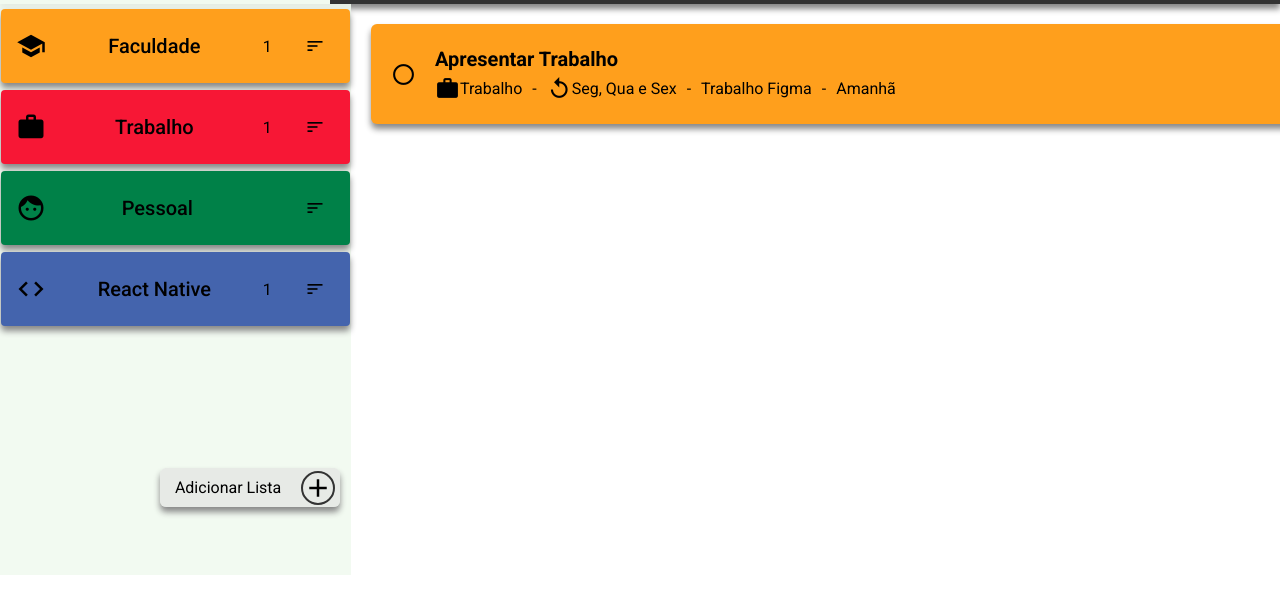
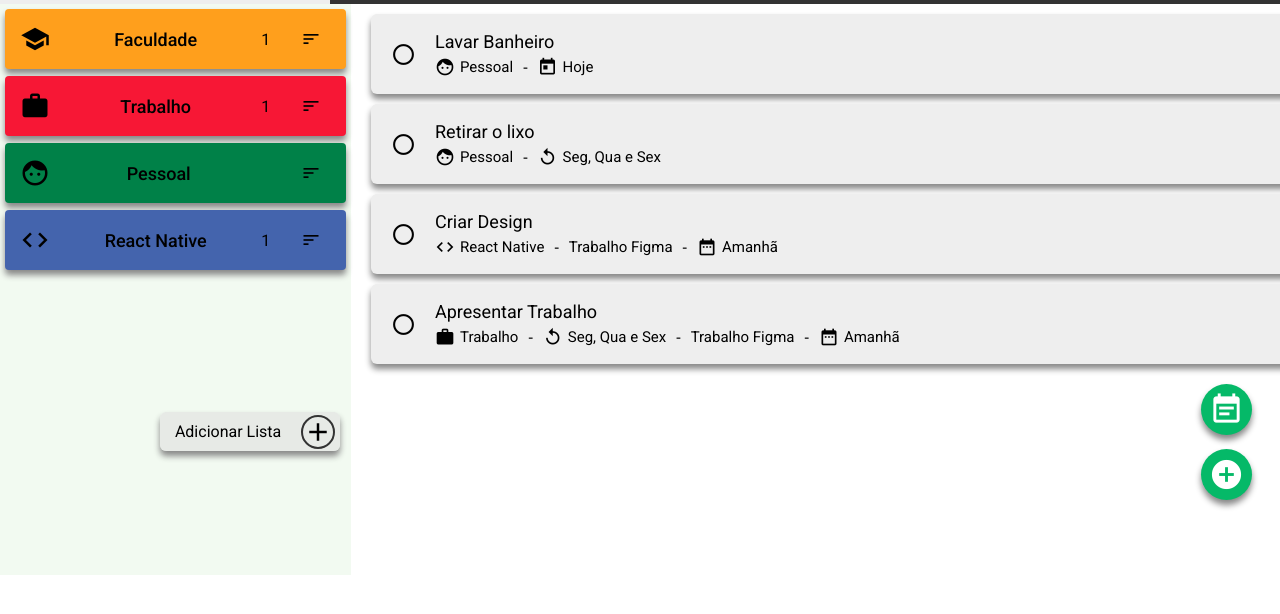
Before and after one commit to Nikolasyuri/Just-Do-It, a plain HTML site: page index.html in a window 1280 px wide. Shown: the part 88-702 px from the top of the page. Drawn offline with Linux system fonts and the light colour scheme.

Commit message:
Faltando apenas ajustar as larguras e alturas

```diff
--- a/index.html
+++ b/index.html
@@ -72,6 +72,50 @@
                     <div class="tasks">
                         <i class="material-icons">radio_button_unchecked</i>
                         <div class="task">
+                            <h4>Lavar Banheiro</h4>
+                            <div class="info">
+                                <i class="material-icons">face</i>
+                                <span id="list">Pessoal</span>
+                                <p>-</p>
+                                <i class="material-icons">today</i>
+                                <span id="date">Hoje</span>
+                            </div>
+                        </div>
+                        <i class="material-icons" id="timer">timer</i>
+                    </div>
+                    <div class="tasks">
+                        <i class="material-icons">radio_button_unchecked</i>
+                        <div class="task">
+                            <h4>Retirar o lixo</h4>
+                            <div class="info">
+                                <i class="material-icons">face</i>
+                                <span id="list">Pessoal</span>
+                                <p>-</p>
+                                <i class="material-icons">replay</i>
+                                <span id="repeat">Seg, Qua e Sex</span>
+                            </div>
+                        </div>
+                        <i class="material-icons" id="timer">timer</i>
+                    </div>
+                    <div class="tasks">
+                        <i class="material-icons">radio_button_unchecked</i>
+                        <div class="task">
+                            <h4>Criar Design</h4>
+                            <div class="info">
+                                <i class="material-icons">code</i>
+                                <span id="list">React Native</span>
+                                <p>-</p>
+                                <span id="original-task">Trabalho Figma</span>
+                                <p>-</p>
+                                <i class="material-icons">date_range</i>
+                                <span id="date">Amanhã</span>
+                            </div>
+                        </div>
+                        <i class="material-icons" id="timer">timer</i>
+                    </div>
+                    <div class="tasks">
+                        <i class="material-icons">radio_button_unchecked</i>
+                        <div class="task">
                             <h4>Apresentar Trabalho</h4>
                             <div class="info">
                                 <i class="material-icons">work</i>
@@ -82,12 +126,19 @@
                                 <p>-</p>
                                 <span id="original-task">Trabalho Figma</span>
                                 <p>-</p>
+                                <i class="material-icons">date_range</i>
                                 <span id="date">Amanhã</span>
                             </div>
                         </div>
                         <i class="material-icons" id="timer">timer</i>
                     </div>
                 </div>
+                <div class="agenda">
+                    <i class="material-icons">event_note</i>
+                </div>
+                <div class="add-task">
+                    <i class="material-icons">add_circle</i>
+                </div>
             </div>
         </div>
     </div>
--- a/style.css
+++ b/style.css
@@ -10,14 +10,13 @@
 .Header-Content .max-width{
     display: flex;
     justify-content: space-between;
-    box-shadow: 0px 5px 6px #888888;
 }
 .Header-Content .max-width .left-side{
     display: flex;
     justify-content: space-between;
     width: 24%;
     padding: 8px 15px 7px 20px;
-    background-color: #F1FAF0;
+    background-color: #eeeeee;
 }
 .Header-Content .max-width .left-side .user-img img{
     height: 68px;
@@ -62,16 +61,16 @@
     height: 571px;
 }
 .Section-Content .max-width .left-column ul{
-    padding: 5px 1px;
+    padding: 5px 5px;
 }
 .Section-Content .max-width .left-column ul li{
     display: flex;
     justify-content: space-between;
     align-items: center;
     margin-bottom: 7px;
+    padding: 15px 15px;
     border-radius: 4px;
     box-shadow: 0px 5px 6px #888888;
-    padding: 22px 15px;
     cursor: pointer;
 }
 .Section-Content .max-width .left-column ul li i{
@@ -80,7 +79,7 @@
 }
 .Section-Content .max-width .left-column ul li h3{
     text-align: center;
-    font-size: 20px;
+    font-size: 18px;
     font-weight: 500;
     width: 150px;
 }
@@ -123,19 +122,26 @@
     border: 2px solid #333;
     border-radius: 50%;
 }
+.Section-Content .right-column {
+    height: 571px;
+}
+
 .Section-Content .right-column .max-width{
-    padding: 20px 20px;
+    flex-direction: column;
+    margin: 10px 20px;
 }
 .Section-Content .right-column .max-width .tasks{
     display: flex;
     justify-content: space-between;
     align-items: center;
-    background-color: #FF9F1C;
-    height: 60px;
+    margin-bottom: 10px;
+    background-color: #eeeeee;
+    height: 40px;
     width: 930px;
     padding: 20px 20px;
     border-radius: 6px;
     box-shadow: 0px 5px 6px #888888;
+    cursor: pointer;
 }
 .Section-Content .right-column .max-width .tasks i{
     font-size: 25px;
@@ -145,14 +151,44 @@
 }
 .Section-Content .right-column .max-width .tasks .task h4{
     width: 840px;
-    font-size: 20px;
+    font-size: 18px;
+    font-weight: 400;
     margin-bottom: 5px;
 }
 .Section-Content .right-column .max-width .tasks .task .info{
     display: flex;
     align-items: center;
 }
+.Section-Content .right-column .max-width .tasks .task .info i{
+    font-size: 20px;
+    margin-right: 5px;
+}
+.Section-Content .right-column .max-width .tasks .task .info span{
+    font-size: 15px;
+}
 .Section-Content .right-column .max-width .tasks .task .info p{
     margin-right: 10px;
     margin-left: 10px;
 }
+.Section-Content .right-column .agenda i{
+    position: absolute;
+    font-size: 35px;
+    padding: 8px;
+    margin: 0px 850px ;
+    color: #fff;
+    background-color: #05b968;
+    border-radius: 50%;
+    box-shadow: 0px 5px 6px #888888;
+    cursor: pointer;
+}
+.Section-Content .right-column .add-task i{
+    position: absolute;
+    font-size: 35px;
+    padding: 8px;
+    margin: 65px 850px ;
+    color: #fff;
+    background-color: #05b968;
+    border-radius: 50%;
+    box-shadow: 0px 5px 6px #888888;
+    cursor: pointer;
+}
```
Also changed, not shown: assets/images/Wallpaper.jpg (added).
